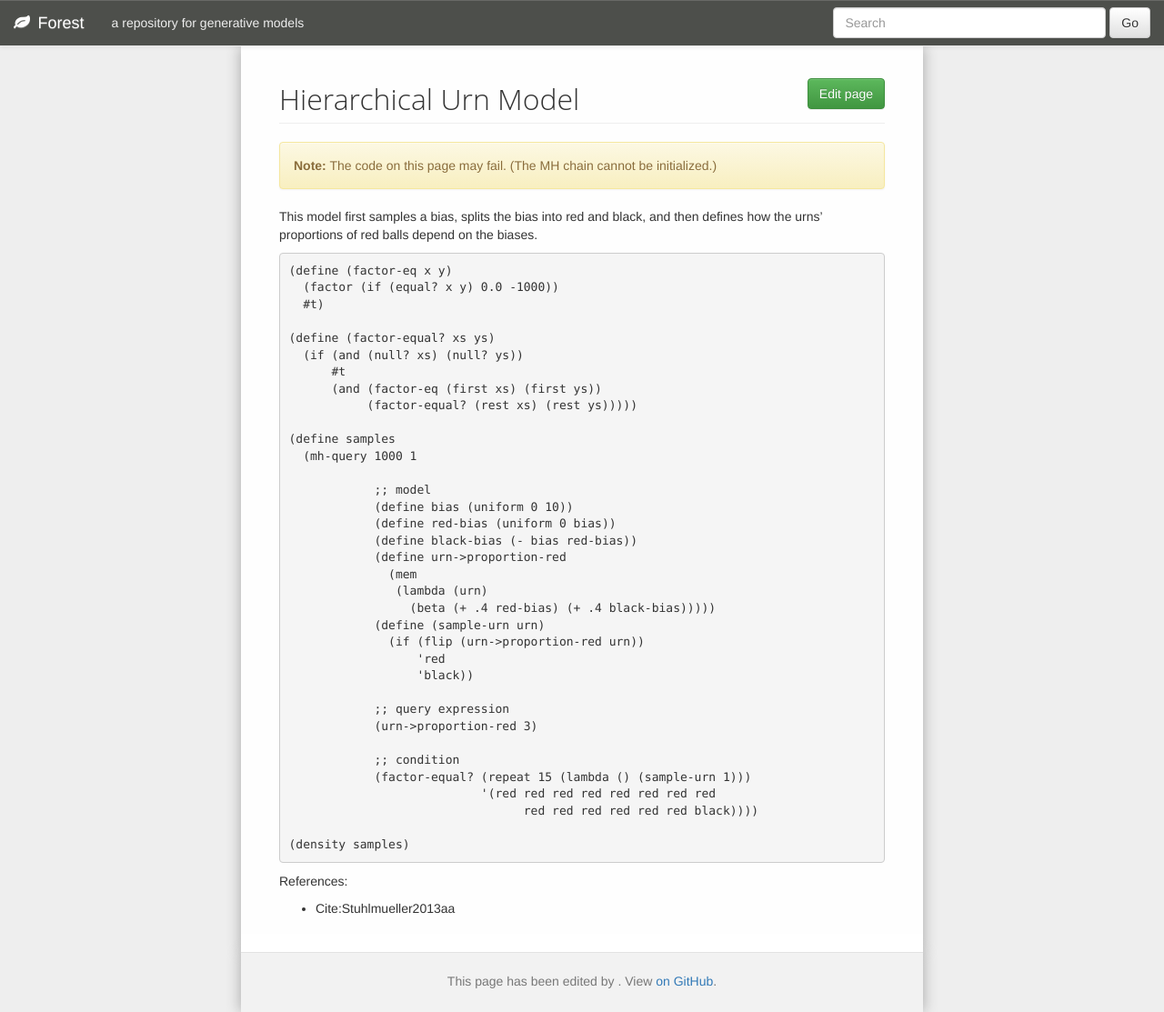
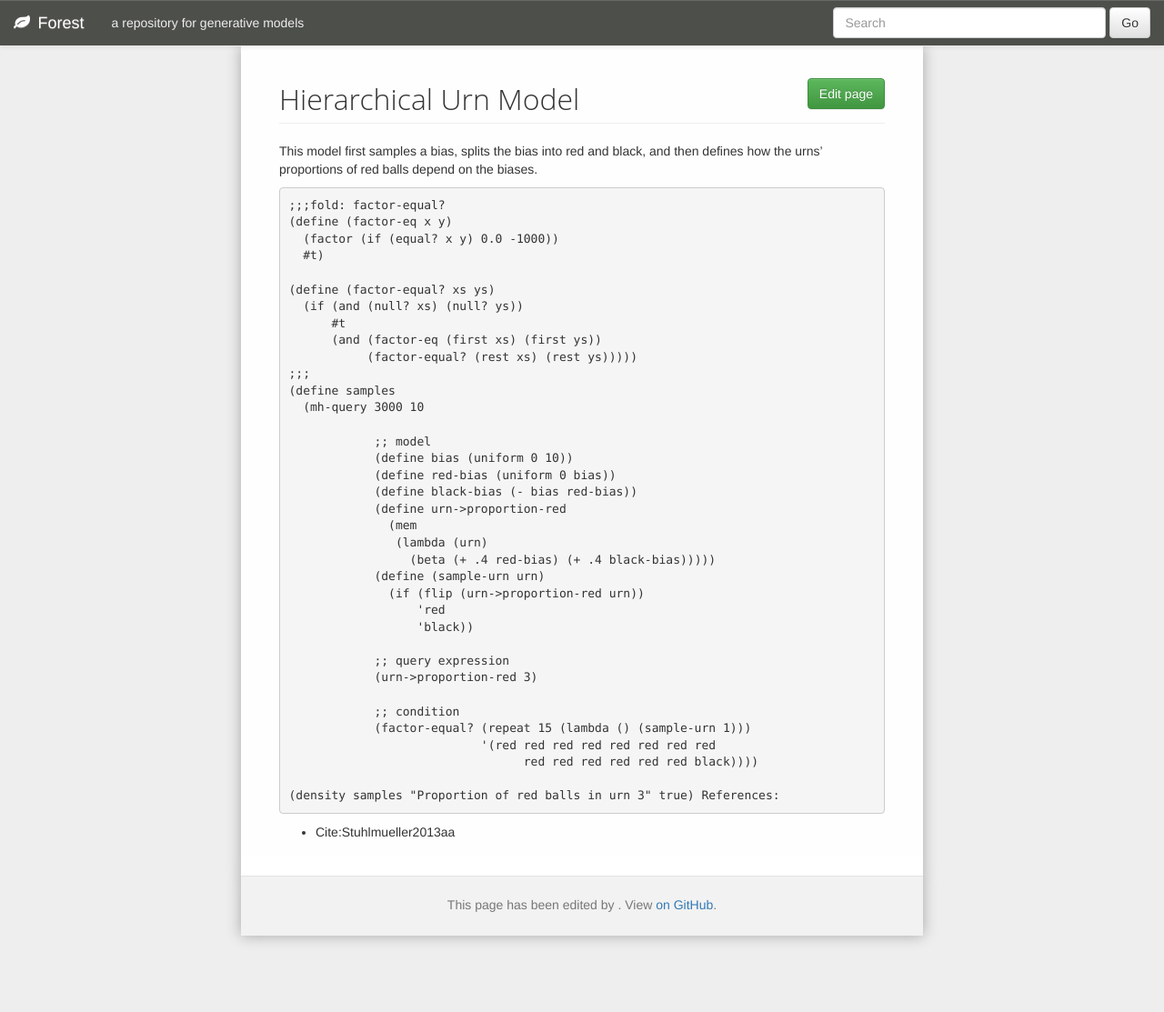
Before and after one commit to forestdb/forestdb.org, a Jekyll site: the page built from models/hierarchical-urn.md, in a window 1280 px wide. Shown: the whole page at 91% size. Built offline with Jekyll 4.4.1, drawn with Linux system fonts in a browser that asks for light colours; nearby versions of some CDN libraries; a script that is not in the unit is left out.

Commit message:
Update hierarchical-urn.md

```diff
--- a/models/hierarchical-urn.md
+++ b/models/hierarchical-urn.md
@@ -1,8 +1,7 @@
 ---
 layout: model
 title: Hierarchical Urn Model
-model-status: code-fail
-model-status-verbose: The MH chain cannot be initialized.
+model-status: code
 model-category: Miscellaneous
 model-tags: hierarchical models
 ---
@@ -11,6 +10,7 @@ This model first samples a bias, splits the bias into red and
 black, and then defines how the urns' proportions of red balls
 depend on the biases.
 
+    ;;;fold: factor-equal?
     (define (factor-eq x y)
       (factor (if (equal? x y) 0.0 -1000))
       #t)
@@ -20,9 +20,9 @@ depend on the biases.
           #t
           (and (factor-eq (first xs) (first ys))
                (factor-equal? (rest xs) (rest ys)))))
-
+    ;;;
     (define samples
-      (mh-query 1000 1
+      (mh-query 3000 10
 
                 ;; model
                 (define bias (uniform 0 10))
@@ -45,8 +45,7 @@ depend on the biases.
                                '(red red red red red red red red
                                      red red red red red red black))))
 
-    (density samples)
-
+    (density samples "Proportion of red balls in urn 3" true)
 References:
 
 - Cite:Stuhlmueller2013aa
```
